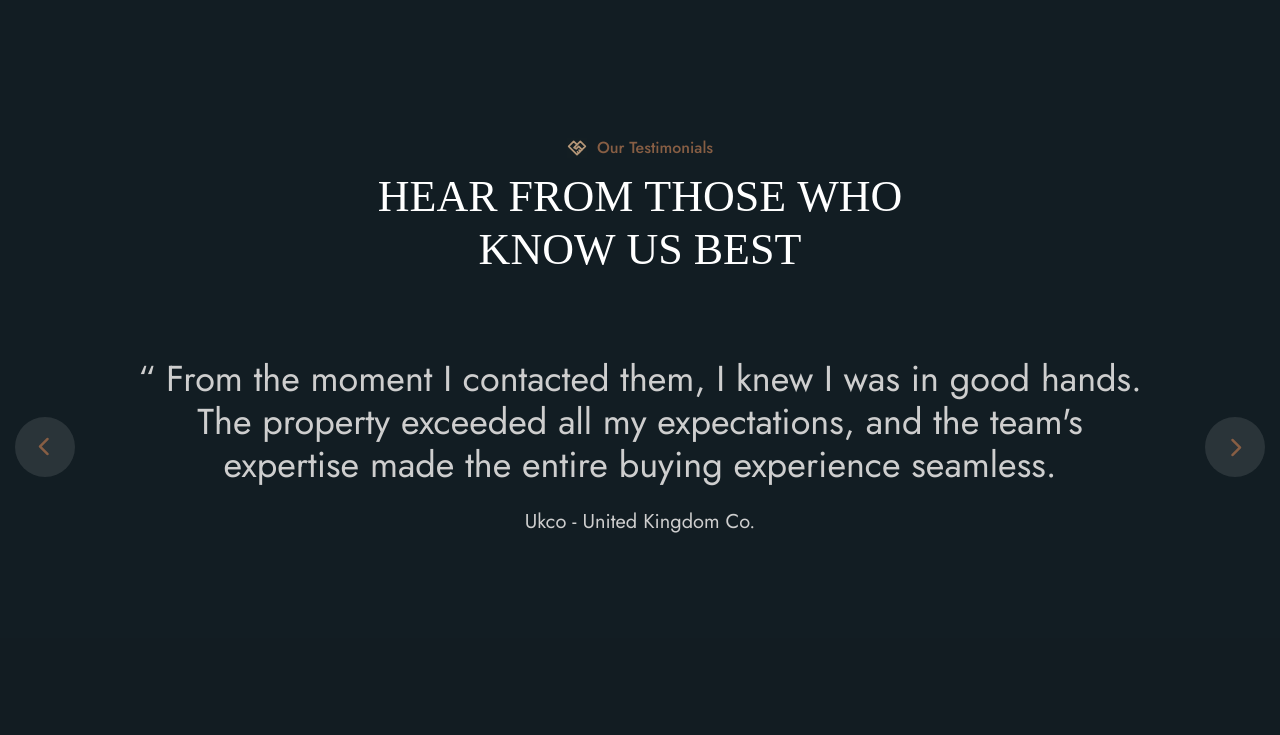
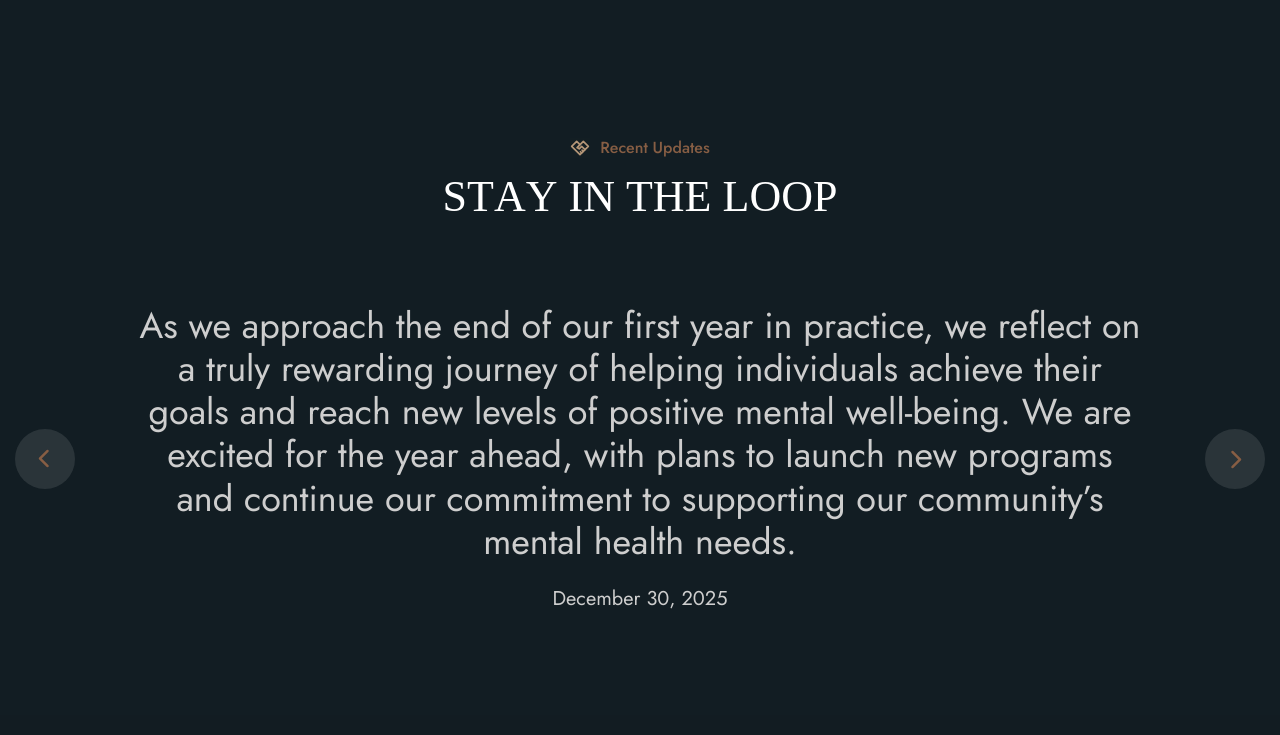
Before and after one commit to kyla1337/sbh2, a plain HTML site: page index.html in a window 1280 px wide. Shown: the part 3940-4675 px from the top of the page. Drawn offline with Linux system fonts and the light colour scheme; a web font is replaced by a local one.

Commit message:
Update index.html

```diff
--- a/index.html
+++ b/index.html
@@ -566,8 +566,8 @@
                 <div class="col-lg-12">
                     <!-- Section Title Start -->
                     <div class="section-title">
-                        <h3 class="wow fadeInUp">our testimonials</h3>
-                        <h2 class="text-anime-style-3" data-cursor="-opaque">Hear from those who know us best</h2>
+                        <h3 class="wow fadeInUp">Recent Updates</h3>
+                        <h2 class="text-anime-style-3" data-cursor="-opaque">Stay in the loop</h2>
                     </div>
                     <!-- Section Title End -->
                 </div>
@@ -583,10 +583,12 @@
                                 <div class="swiper-slide">
                                     <div class="testimonial-item">
                                         <div class="testimonial-content">
-                                            <p>“ From the moment I contacted them, I knew I was in good hands. The property exceeded all my expectations, and the team's expertise made the entire buying experience seamless. </p>
+                                            <p>Due to recent issues with our phone systems, we have recently changed our phone number to - 931-367-9625 - Any previous numbers are no longer valid.
+
+We’re excited to announce our growth with the addition of a new office and a talented new clinician! Our team is expanding, and we couldn’t be more proud to continue providing exceptional care to our community.</p>
                                         </div>
                                         <div class="author-info">
-                                            <p>leslie alexander, ukco - united kingdom co.</p>
+                                            <p>February 18th, 2025</p>
                                         </div>
                                     </div>
                                 </div>
@@ -596,10 +598,10 @@
                                 <div class="swiper-slide">
                                     <div class="testimonial-item">
                                         <div class="testimonial-content">
-                                            <p>“ From the moment I contacted them, I knew I was in good hands. The property exceeded all my expectations, and the team's expertise made the entire buying experience seamless. </p>
+                                            <p>As we approach the end of our first year in practice, we reflect on a truly rewarding journey of helping individuals achieve their goals and reach new levels of positive mental well-being. We are excited for the year ahead, with plans to launch new programs and continue our commitment to supporting our community’s mental health needs.</p>
                                         </div>
                                         <div class="author-info">
-                                            <p>ukco - united kingdom co.</p>
+                                            <p>December 30, 2025</p>
                                         </div>
                                     </div>
                                 </div>
```
